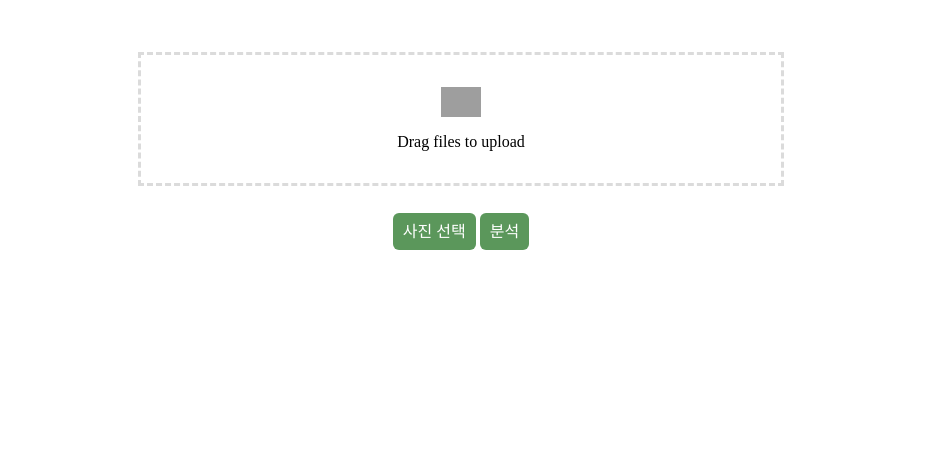
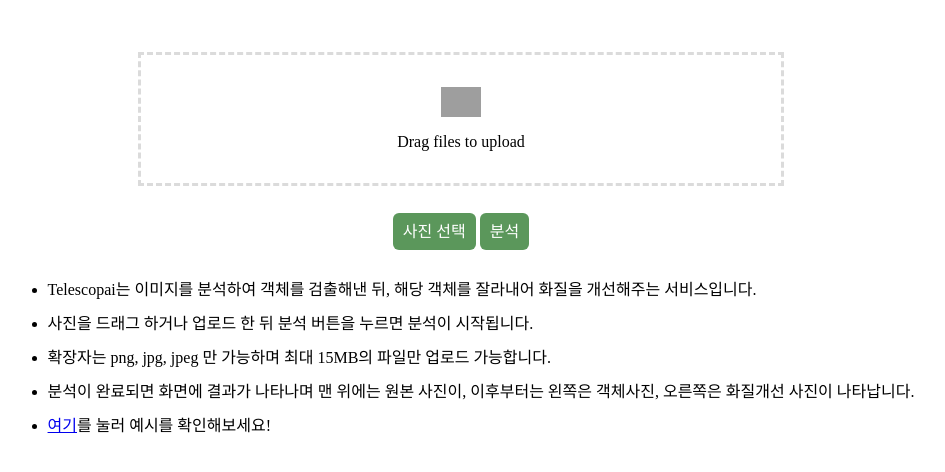
Before and after one commit to lycoris62/Capstone-Design, a Flask app: page / in a window 1280 px wide. Shown: the part 44-516 px from the top of the page, without its empty margins (179-1124 px from the left). Run offline with Flask 2, Linux system fonts and the light colour scheme; parts of the project's set-up code (start-up, migrations or seed data) failed here and were passed over; grey boxes are pictures that could not be loaded.

Commit message:
feat: 에러, 가이드, 사진 메시지 추가

```diff
--- a/app.py
+++ b/app.py
@@ -10,7 +10,7 @@ from detection.object_detection import detect
 from super_resolution.super_resolution import super_resolution
 
 app = Flask(__name__)
-app.config['MAX_CONTENT_LENGTH'] = 16 * 1024 * 1024  # 업로드 16MB 제한
+app.config['MAX_CONTENT_LENGTH'] = 16 * 1024 * 1024  # 업로드 5MB 제한
 ALLOWED_EXTENSIONS = {'png', 'jpg', 'jpeg'}
 CUR_DIR = os.path.abspath('.')
 mainUrl = "/"
@@ -117,6 +117,4 @@ def uploader_file():
 
 
 if __name__ == '__main__':
-    app.jinja_env.auto_reload = True
-    app.config['TEMPLATES_AUTO_RELOAD'] = True
-    app.run(debug=True, host='0.0.0.0', port=4444)
+    app.run(host='0.0.0.0')
--- a/detection/object_detection.py
+++ b/detection/object_detection.py
@@ -15,7 +15,7 @@ with open(coco_path, "r") as f:
 layer_names = net.getLayerNames()
 output_layers = [layer_names[i - 1] for i in net.getUnconnectedOutLayers()]
 colors = np.random.uniform(0, 0, size=(len(classes), 3))
-threshold = 0.25
+threshold = 0.5
 
 def detect(img, file_path, ext):
     # 이미지 가져오기
--- a/static/styles/mainpage.css
+++ b/static/styles/mainpage.css
@@ -53,6 +53,7 @@ nav {
     display: flex;
     flex: 1;
     flex-direction: row;
+    overflow: scroll;
 }
 
 .file-label {
@@ -122,3 +123,23 @@ nav {
     width: 100%;
     height: 100%;
 }
+
+.error-container {
+    font-size: large;
+    color: red;
+    margin-top: 20px;
+}
+
+.guide-container {
+    margin: 0 40px;
+    display: flex;
+    flex-direction: column;
+    align-items: center;
+    width: 90%;
+    line-height: 1.5;
+}
+
+.guide-container li {
+    /*list-style-type: none;*/
+    margin-bottom: 10px;
+}
--- a/templates/images.html
+++ b/templates/images.html
@@ -16,12 +16,14 @@
 <div>
     <div class="container">
         <img class="view" src="{{ url_for('static',filename=original_image) }}"/>
+        원본
     </div>
     <div class="container">
+        <p>원본객체 <== ==> 화질개선</p>
         {% for image in images %}
         <div class="object-view" style="display: flex; flex: 1; flex-direction: row">
-            <img class="view" src="{{ url_for('static',filename=image[0]) }}"/>
-            <img class="view" src="{{ url_for('static',filename=image[1]) }}"/>
+            <img class="view" src="{{ url_for('static',filename=image[0]) }}" alt="object-detect-original"/>
+            <img class="view" src="{{ url_for('static',filename=image[1]) }}" alt="object-detect-super-resolution"/>
         </div>
         {% endfor %}
     </div>
--- a/templates/index.html
+++ b/templates/index.html
@@ -35,8 +35,17 @@
         <label class="file-label" for="submit-btn">분석</label>
         <input type="submit" id="submit-btn" class="submit" style="display: none"/>
     </form>
+    <div class="error-container">{{error_msg}}</div>
+    <div class="guide-container">
+        <ul>
+            <li>Telescopai는 이미지를 분석하여 객체를 검출해낸 뒤, 해당 객체를 잘라내어 화질을 개선해주는 서비스입니다.</li>
+            <li>사진을 드래그 하거나 업로드 한 뒤 분석 버튼을 누르면 분석이 시작됩니다.</li>
+            <li>확장자는 png, jpg, jpeg 만 가능하며 최대 15MB의 파일만 업로드 가능합니다.</li>
+            <li>분석이 완료되면 화면에 결과가 나타나며 맨 위에는 원본 사진이, 이후부터는 왼쪽은 객체사진, 오른쪽은 화질개선 사진이 나타납니다.</li>
+            <li><a href="/images?img_id=1685682026373274" class="link">여기</a>를 눌러 예시를 확인해보세요!</li>
+        </ul>
+    </div>
 </div>
-<p>{{error_msg}}</p>
 
 <script src="{{ url_for('static',filename='js/mainpage.js') }}"></script>
 </body>
```
